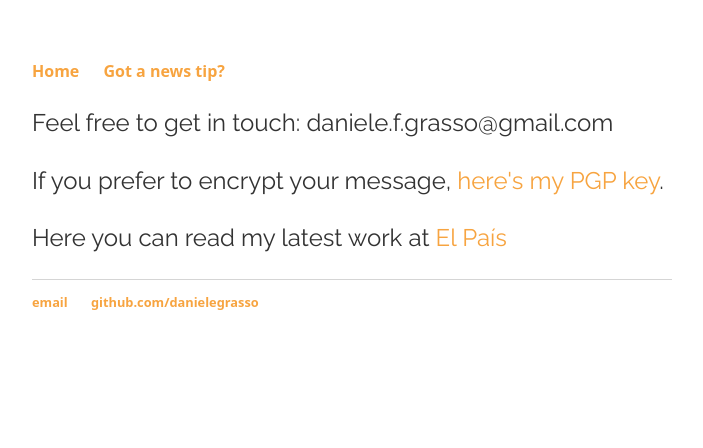
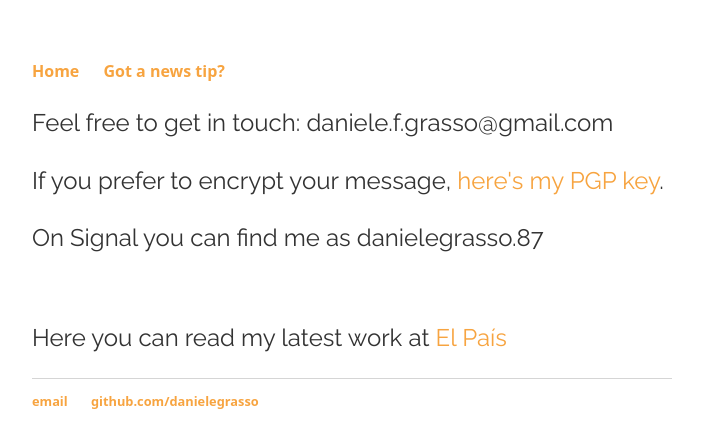
Before and after one commit to danielegrasso/danielegrasso.github.io, a Jekyll site: the page built from about/index.html, in a window 1280 px wide. Shown: the top 448 px of the page, without its empty margins (288-991 px from the left). Built offline with Jekyll 4.4.1, drawn with Linux system fonts in a browser that asks for light colours.

Commit message:
Update PGP key link and add contact information

```diff
--- a/about/index.html
+++ b/about/index.html
@@ -3,5 +3,7 @@ layout: default
 title: Got a news tip?
 ---
 <p>Feel free to get in touch: daniele.f.grasso@gmail.com </p>
-<p>If you prefer to encrypt your message, <a href="https://keyserver.ubuntu.com/pks/lookup?op=get&search=0x7f482e81244a6cc59d53050c43a765475a6aa69b" target="_blank">here's my PGP key</a>.</p>
+<p>If you prefer to encrypt your message, <a href="https://keyserver.ubuntu.com/pks/lookup?op=get&search=0x7663bf4d7d86b1096189e61bc4251dd1c43ad85c" target="_blank">here's my PGP key</a>.</p>
+<p>On Signal you can find me as danielegrasso.87</p>
+<br>
 <p> Here you can read my latest work at <a href= "https://elpais.com/autor/daniele-grasso/" target="_blank">El País</a><p>
```
